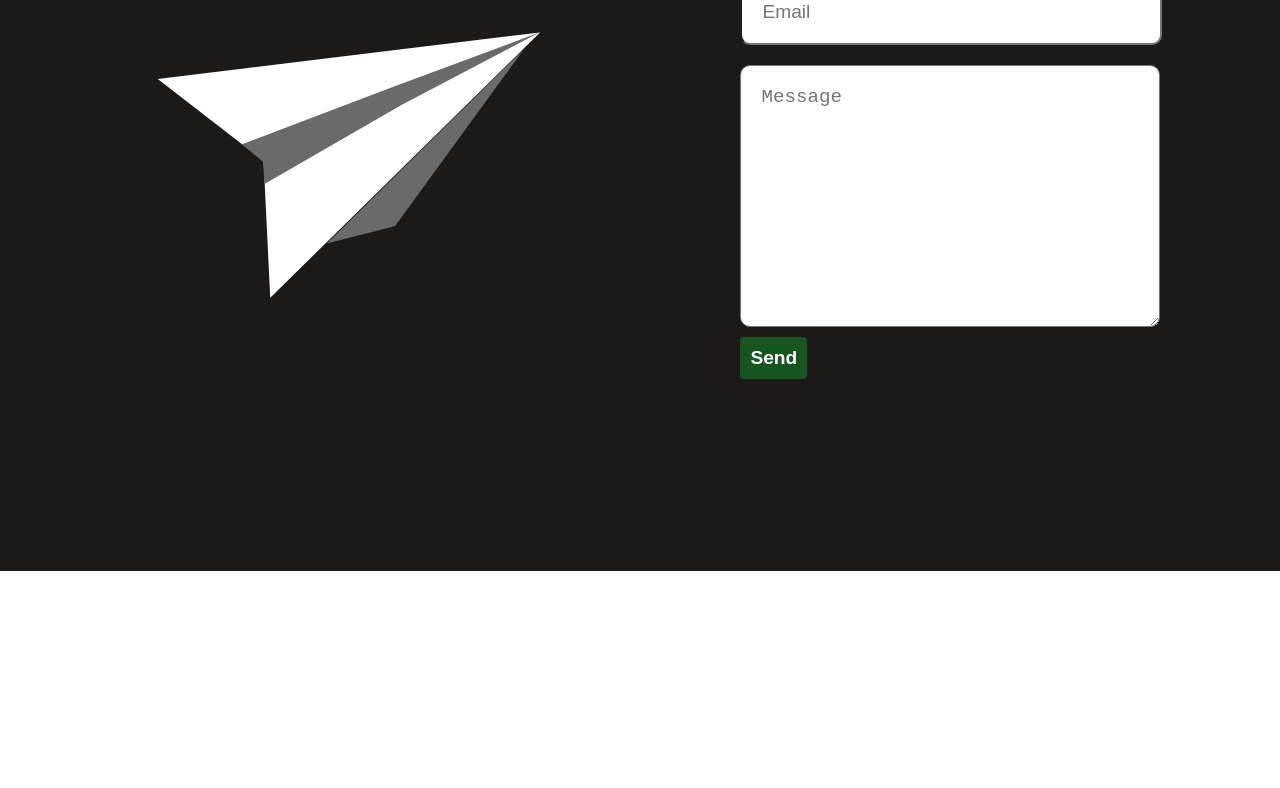
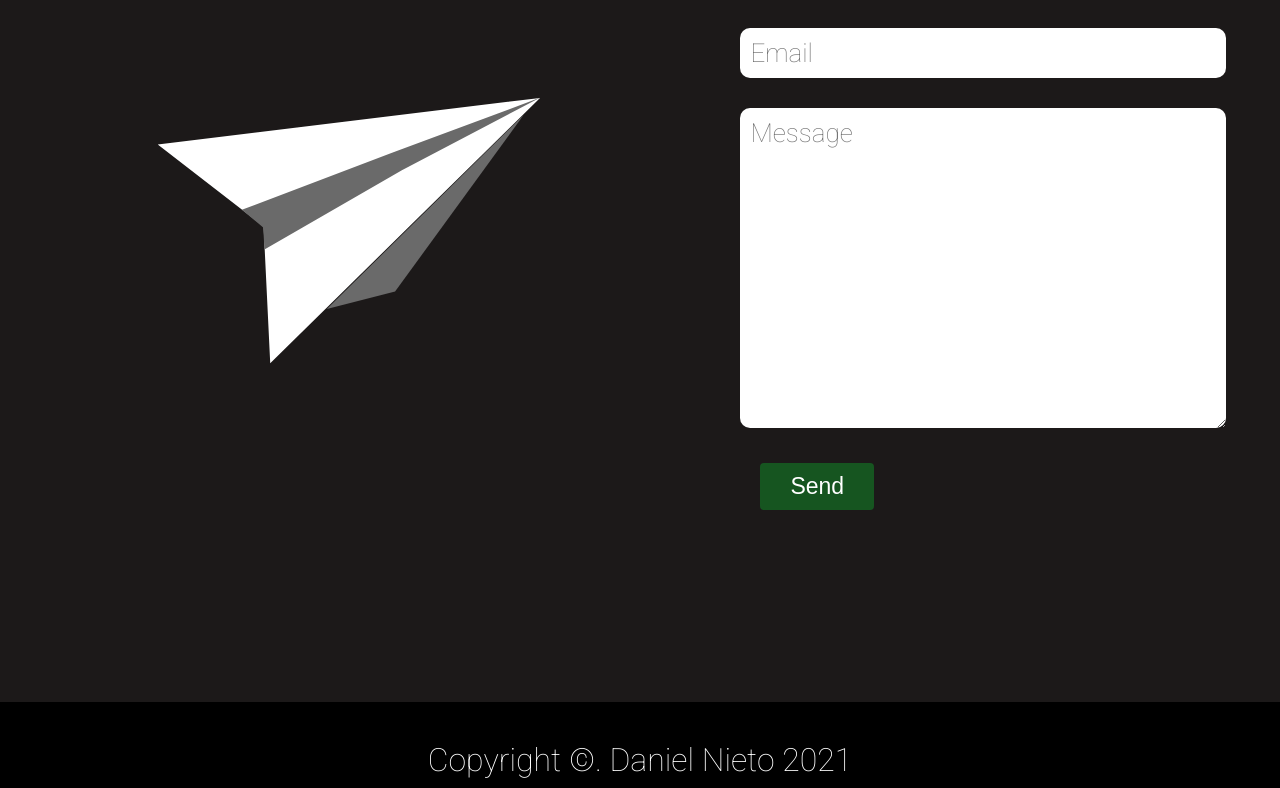
Before and after one commit to daniel1775/Portfolio, a React (Create React App) app: page / in a window 1280 px wide. Shown: the part 2312-3100 px from the top of the page. Built offline with nearby package versions, Linux system fonts and the light colour scheme.

Commit message:
version 1.0

```diff
--- a/src/views/About/About.jsx
+++ b/src/views/About/About.jsx
@@ -1,7 +1,7 @@
 import style from './About.module.css';
 
 export default function About(props) {
-	const { darkMode, language} = props;
+	const { darkMode } = props;
 
 	return (
 		<section className={`${style.about} ${darkMode ? style.about_dark : style.about_light}`}>
--- a/src/views/Contact/Contact.jsx
+++ b/src/views/Contact/Contact.jsx
@@ -3,7 +3,7 @@ import style from './Contact.module.css';
 import plane from '../../assets/img/plane-icon.svg';
 
 export default function Contact( props ) {
-	const { language, darkMode } = props;
+	const { darkMode } = props;
 
 	return (
 		<section className={`${style.contact} ${darkMode ? style.contact_dark : style.contact_light}`}>
--- a/src/views/Contact/Contact.module.css
+++ b/src/views/Contact/Contact.module.css
@@ -8,10 +8,12 @@
 
 .contact_light {
     background-color: var(--gray-light);
+    color: black;
 }
 
 .contact_dark {
     background-color: var(--gray);
+    color: white;
 }
 
 .contact_section {
@@ -21,6 +23,7 @@
 .contact_title {
     max-width: 80%;
     text-align: start;
+    margin-bottom: 50px;
 }
 
 .image {
@@ -32,23 +35,23 @@
     flex-direction: column;
 }
 
-.form_button_container {
-
-}
-
 .contact_form {
     display: flex;
     flex-direction: column;
+    width: 90%;
 }
 
-.contact_form input,
-textarea {
-    width: 70%;
-    padding: 20px 20px;
-    margin: 10px 0;
+.contact_form input, textarea {
+    border: none;
+    margin: 15px 0;
+    font-size: calc(1rem + 10px);
+    font-family: 'Roboto', sans-serif;
     border-radius: 10px;
-    font-size: 1.2rem;
-    color: black;
+    padding: 10px;
+}
+
+.contact_form input:focus-visible, textarea:focus-visible {
+    outline: solid 2px #165520;
 }
 
 .form_button {
@@ -56,9 +59,11 @@ textarea {
     border: none;
     border-radius: 4px;
     color: white;
-    font-size: 1.2rem;
-    padding: 10px;
-    font-weight: bold;
+    font-size: calc(1rem + 7px);
+    padding: 10px 30px;
+    margin-top: 20px;
+    margin-left: 20px;
+    font-weight: normal;
 }
 
 @media (min-width:1000px) {
--- a/src/views/Footer/Footer.jsx
+++ b/src/views/Footer/Footer.jsx
@@ -2,17 +2,19 @@ import style from './Footer.module.css';
 
 import { FaLinkedin, FaGithub } from 'react-icons/fa';
 
-export default function Footer() {
+export default function Footer(props) {
+	const { darkMode } = props;
+
 	return (
-		<footer className={style.footer}>
+		<footer className={`${style.footer} ${darkMode ? style.footer_dark : style.footer_light}`}>
 			<p className={style.footer_text}>Copyright ©. Daniel Nieto 2021</p>
 			<div className={style.footer_section}>
-				<div>
+				<div className={style.footer_button}>
 					<a href="https://github.com/daniel1775?tab=repositories" target="_blank" rel="noreferrer">
                         <FaGithub />
                     </a>
 				</div>
-				<div>
+				<div className={style.footer_button}>
 					<a href="https://www.linkedin.com/in/daniel-bustos-nieto-71407619a" target="_blank" rel="noreferrer">
                         <FaLinkedin />
                     </a>
--- a/src/views/Footer/Footer.module.css
+++ b/src/views/Footer/Footer.module.css
@@ -1,44 +1,62 @@
-.footer{
+.footer {
 	display: flex;
 	flex-direction: column;
 	align-items: center;
-  color: white;
 	padding-bottom: 15%;
 	padding-top: 5%;
 	font-size: 1.3rem;
+	transition: var(--transition);
 }
 
-.footer_text{
+.footer_dark {
+	background-color: black;
+	color: white;
+}
+
+.footer_dark .footer_button svg {
+	fill: white;
+}
+
+.footer_light {
+	background-color: white;
+	color: black;
+}
+
+.footer_light .footer_button svg {
+	fill: var(--gray-dark);
+}
+
+.footer_text {
 	margin-bottom: 10%;
 }
 
-.footer_section{
+.footer_section {
 	display: flex;
 	width: 50%;
 	justify-content: space-around;
 }
 
-.footer_section a{
+.footer_section a {
 	font-size: 3rem;
 	color: white;
 }
 
-@media (min-width:1000px){
-  .footer{
+@media (min-width:1000px) {
+	.footer {
 		font-size: 2rem;
 		padding-bottom: 7%;
 		padding-top: 3%;
 	}
 
-  .footer_text{
+	.footer_text {
 		margin-bottom: 5%;
 	}
 
-  .footer_section{
+	.footer_section {
 		justify-content: space-evenly;
 	}
 
-  .footer_section a{
+	.footer_section a {
 		font-size: 5rem;
 		padding-right: 10%;
 	}
--- a/src/views/Header/Header.jsx
+++ b/src/views/Header/Header.jsx
@@ -2,7 +2,7 @@ import style from './Header.module.css';
 import pc from '../../assets/img/pc.svg';
 
 export default function Header(props) {
-	const { language, darkMode } = props;
+	const { darkMode } = props;
 
 	return (
 		<header className={`${style.header} ${darkMode ? style.header_black : style.header_light}`}>
--- a/src/views/Navbar/Navbar.jsx
+++ b/src/views/Navbar/Navbar.jsx
@@ -7,7 +7,7 @@ import style from './Navbar.module.css';
 
 export default function Navbar(props) {
 	const { mode, darkMode } = props;
-	const [showMenu, setShowMenu] = useState(false);
+	const [ showMenu, setShowMenu ] = useState(false);
 
 	return (
 		<nav
--- a/src/views/Projects/components/Card/CardProject.module.css
+++ b/src/views/Projects/components/Card/CardProject.module.css
@@ -37,15 +37,6 @@
         width: 40%;
     }
 
-    .card::before {
-        /* content: '';
-        position: absolute;
-        top: 0;
-        height: 100%;
-        width: 100%;
-        z-index: 999; */
-    }
-
     .button_more {
         bottom: 0;
         top: 0;
--- a/src/views/Projects/components/Card/components/TopBar/TopBar.jsx
+++ b/src/views/Projects/components/Card/components/TopBar/TopBar.jsx
@@ -3,7 +3,7 @@ import style from './TopBar.module.css';
 import { IoIosCloseCircle } from "react-icons/io";
 
 export default function TopBar( props ) {
-	const { showDescription, onHideDescription, darkMode, language } = props;
+	const { showDescription, onHideDescription, darkMode } = props;
 
 	return (
 		<div className={`${style.TopBar}`}>
--- a/src/views/Skills/Skills.jsx
+++ b/src/views/Skills/Skills.jsx
@@ -17,7 +17,7 @@ import { HiOutlineChevronLeft } from 'react-icons/hi';
 import { useRef } from 'react';
 
 export default function Skills(props) {
-	const { language, darkMode } = props;
+	const { darkMode } = props;
 	const slideShow = useRef(null);
 
 	function previous() {
--- a/src/views/Skills/components/Slide.jsx
+++ b/src/views/Skills/components/Slide.jsx
@@ -5,7 +5,7 @@ export default function Slide( props ) {
 
 	return (
 		<div className={style.slide}>
-			<img className={style.image} src={ data.image } alt="slide image" />
+			<img className={style.image} src={ data.image } alt="slide" />
 			<div className={style.title}>
 				<p>{ data.title }</p>
 			</div>
```
Lines whose indentation alone changed are shown as unchanged.
